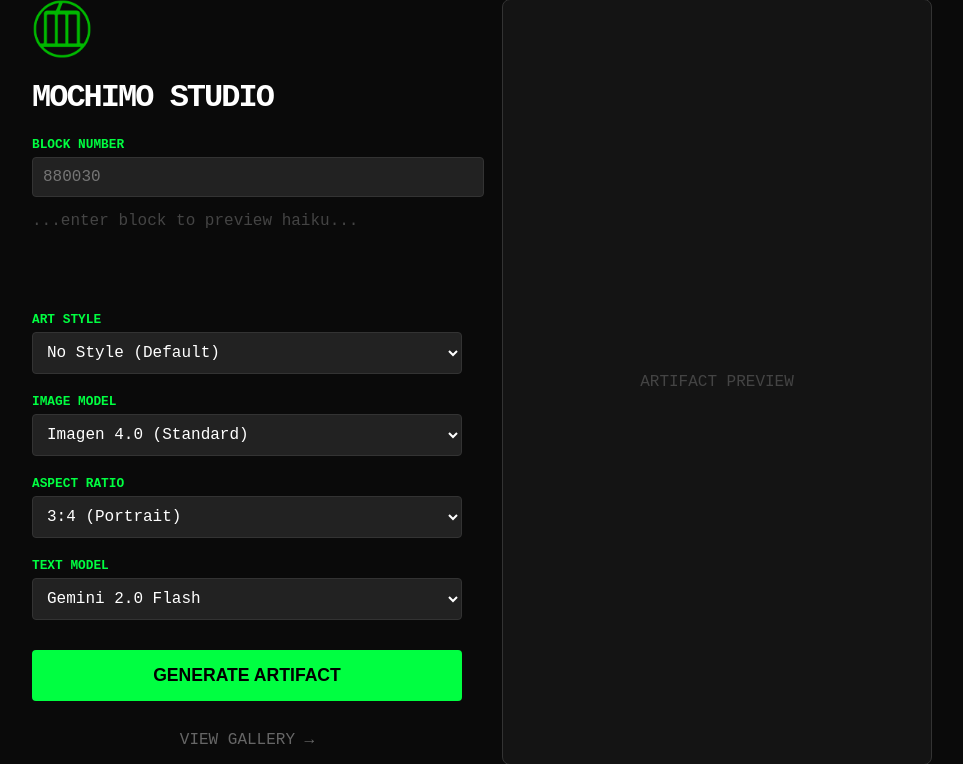
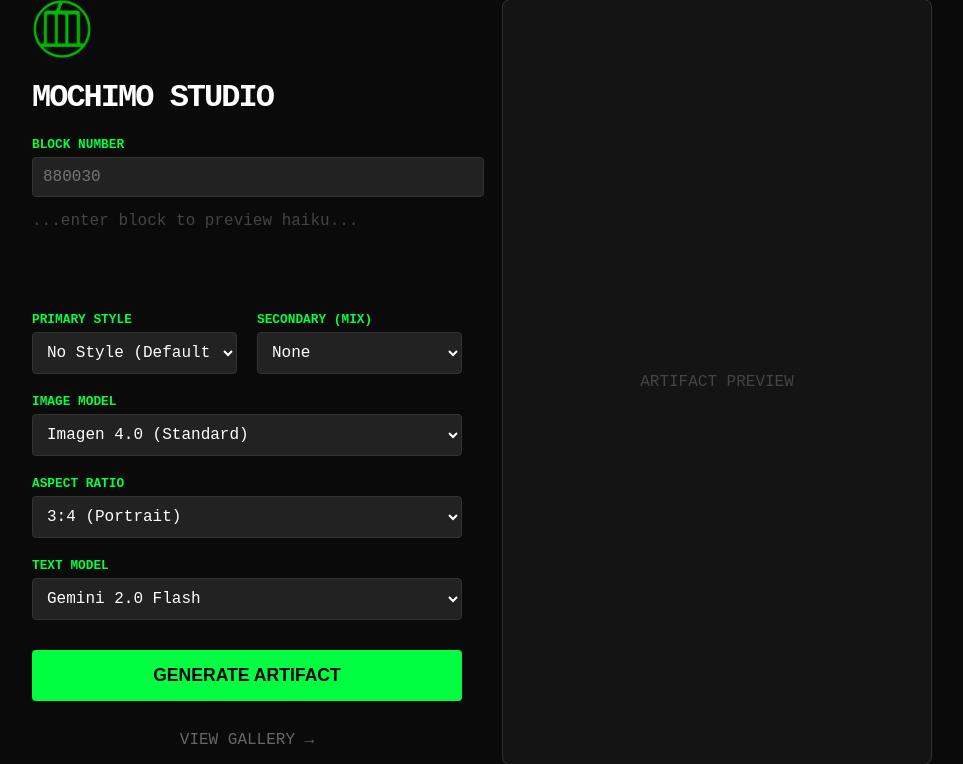
Before and after one commit to White-Tiger-Cyber/mochi-gallery, a Flask app: template templates/generator.html in a window 1280 px wide. Shown: the part 49-813 px from the top of the page, without its empty margins (158-1121 px from the left). Run offline with Flask 3, Linux system fonts and the light colour scheme; the template is opened without the code that fills it: most values are stand-ins (such as "Sample title", 1, 10 or a date in 2020); some libraries are stand-ins or nearby versions.

Commit message:
Added ability to select multiple styles into the UI for the 'Art Studio'

```diff
--- a/app.py
+++ b/app.py
@@ -77,7 +77,11 @@
 @app.route('/generate', methods=['POST'])
 def generate():
     block_num = int(request.form.get('block_num'))
-    style_id = request.form.get('style')
+
+    # CHANGED: Get both styles
+    style_id_1 = request.form.get('style_1')
+    style_id_2 = request.form.get('style_2')
+
     model = request.form.get('model')
     ar = request.form.get('ar')
     text_model = request.form.get('text_model')
@@ -85,23 +89,67 @@
     client = get_client()
     haiku = fetch_haiku(block_num)
 
+    # --- STYLE MERGING LOGIC ---
     style_data = None
-    if style_id != "none":
-        path = os.path.join(STYLE_DIR, f"{style_id}.json")
+    active_styles = []
+
+    # Helper to load a style dict
+    def load_style_json(sid):
+        if not sid or sid == "none": return None
+        path = os.path.join(STYLE_DIR, f"{sid}.json")
         if os.path.exists(path):
-            with open(path, 'r') as f: style_data = json.load(f)
+            with open(path, 'r') as f: return json.load(f)
+        return None
 
+    s1_data = load_style_json(style_id_1)
+    s2_data = load_style_json(style_id_2)
+
+    # Logic:
+    # 1. If only S1: Use S1
+    # 2. If only S2: Use S2
+    # 3. If Both: Merge them
+
+    if s1_data and not s2_data:
+        style_data = s1_data
+        active_styles.append(style_id_1)
+    elif s2_data and not s1_data:
+        style_data = s2_data
+        active_styles.append(style_id_2)
+    elif s1_data and s2_data:
+        # The Merge
+        active_styles = [style_id_1, style_id_2]
+        style_data = {
+            "style_name": f"{s1_data.get('style_name')} + {s2_data.get('style_name')}",
+            "visual_directives": (
+                "COMBINE THE FOLLOWING STYLES INTO A COHESIVE IMAGE:\n\n"
+                f"--- STYLE 1: {s1_data.get('style_name')} ---\n{s1_data.get('visual_directives')}\n\n"
+                f"--- STYLE 2: {s2_data.get('style_name')} ---\n{s2_data.get('visual_directives')}"
+            ),
+            # Default to S1's Aspect Ratio, unless S1 is missing it
+            "aspect_ratio": s1_data.get("aspect_ratio", s2_data.get("aspect_ratio"))
+        }
+
+    # Generate Prompt
     prompt = generate_image_prompt(client, haiku, style_data, ar, text_model=text_model)
+
+    # Paint
     img = generate_image_native(client, prompt, ar, model)
+
+    # Design
     design = get_design_directives(client, img, haiku, text_model=text_model)
     poster = render_poster(img, haiku, block_num, design)
 
-    filename = f"{style_id if style_id else 'custom'}_block_{block_num}_{int(time.time())}.png"
+    # Save
+    style_prefix = "_".join(active_styles) if active_styles else "custom"
+    filename = f"{style_prefix}_block_{block_num}_{int(time.time())}.png"
     save_path = os.path.join(OUTPUT_DIR, filename)
 
     meta = PngInfo()
     meta.add_text("Haiku", haiku)
     meta.add_text("Block", str(block_num))
+    if style_data:
+        meta.add_text("Style", style_data.get("style_name", "Custom"))
+
     poster.save(save_path, pnginfo=meta)
 
     return render_template('partial_result.html', filename=filename, prompt=prompt)
--- /dev/null
+++ b/assets/styles/darkfantasy.json
@@ -0,0 +1,5 @@
+{
+  "style_name": "Grim Dark Fantasy",
+ "aspect_ratio": "16:9",
+  "visual_directives": "Dark fantasy concept art style. Grim, atmospheric, and foreboding. Gothic architecture, ancient crumbling ruins, and mist-covered landscapes. High contrast lighting with deep shadows (chiaroscuro) and volumetric fog. Muted color palette dominated by greys, blacks, cold blues, and deep crimsons. Intricate details, weathered textures, and epic scale. A sense of ancient mystery and danger. Oil painting aesthetic."
+}
--- a/src/mochi_gallery.egg-info/SOURCES.txt
+++ b/src/mochi_gallery.egg-info/SOURCES.txt
@@ -6,8 +6,10 @@
 assets/fonts/sans_oswald.ttf
 assets/fonts/serif_playfair.ttf
 assets/fonts/typewriter_roboto.ttf
+assets/img/logo.png
 assets/styles/ansel.json
 assets/styles/cinema.json
+assets/styles/cyberpunk.json
 assets/styles/ghibli.json
 assets/styles/giger.json
 assets/styles/oil_paint.json
@@ -15,10 +17,12 @@
 assets/styles/pointilism.json
 assets/styles/popart.json
 assets/styles/quantum.json
+assets/styles/steampunk.json
 assets/styles/vangogh.json
 assets/styles/watercolor.json
 src/mochi_gallery/cli.py
 src/mochi_gallery/client.py
+src/mochi_gallery/gallery_utils.py
 src/mochi_gallery/models.py
 src/mochi_gallery/painter.py
 src/mochi_gallery.egg-info/PKG-INFO
--- a/src/mochi_gallery.egg-info/requires.txt
+++ b/src/mochi_gallery.egg-info/requires.txt
@@ -3,3 +3,4 @@
 pillow
 pydantic
 python-dotenv
+flask
--- a/src/mochi_gallery/client.py
+++ b/src/mochi_gallery/client.py
@@ -99,25 +99,38 @@
         else:
             sys.exit(f"Error painting image: {e}")
 
-# ADDED: text_model parameter
 def get_design_directives(client, image: Image.Image, haiku: str, text_model: str = "gemini-2.0-flash") -> DesignDirectives:
     print(f"3. Analyzing composition (using {text_model})...")
+
+    # 1. Define the Fallback Object first (so we can use it in multiple places)
+    fallback = DesignDirectives(
+        composition_analysis="Error or Safety Filter Triggered",
+        text_color_hex="#FFFFFF",
+        shadow_color_hex="#000000",
+        shadow_strength=180,
+        y_position_percent=50,
+        font_vibe="serif"
+    )
+
     prompt = (
         "Act as a Senior Graphic Designer. I need to overlay this Haiku on the image:\n"
         f"'{haiku}'\n"
         "Identify visual weight and negative space. Return JSON plan."
     )
+
     try:
-        # CHANGED: Use text_model variable instead of global
         response = client.models.generate_content(
             model=text_model, contents=[prompt, image],
             config=types.GenerateContentConfig(response_mime_type="application/json", response_schema=DesignDirectives)
         )
-        return response.parsed
+
+        # FIX: Explicitly check if parsed data exists
+        if response.parsed:
+            return response.parsed
+        else:
+            print(f"   [WARN] Design AI returned empty response (likely Safety Filter). Using defaults.")
+            return fallback
+
     except Exception as e:
-        print(f"Design AI failed ({e}), using defaults.")
-        return DesignDirectives(
-            composition_analysis="Error", text_color_hex="#FFFFFF",
-            shadow_color_hex="#000000", shadow_strength=180,
-            y_position_percent=50, font_vibe="serif"
-        )
+        print(f"   [WARN] Design AI failed ({e}), using defaults.")
+        return fallback
--- a/templates/generator.html
+++ b/templates/generator.html
@@ -63,13 +63,27 @@
                     <span style="color:#444">...enter block to preview haiku...</span>
                 </div>
 
-                <label>ART STYLE</label>
-                <select name="style">
-                    <option value="none">No Style (Default)</option>
-                    {% for style in styles %}
-                    <option value="{{ style.id }}">{{ style.name }}</option>
-                    {% endfor %}
-                </select>
+                <!-- STYLE SELECTION GRID -->
+                <div style="display: grid; grid-template-columns: 1fr 1fr; gap: 20px;">
+                    <div>
+                        <label>PRIMARY STYLE</label>
+                        <select name="style_1">
+                            <option value="none">No Style (Default)</option>
+                            {% for style in styles %}
+                            <option value="{{ style.id }}">{{ style.name }}</option>
+                            {% endfor %}
+                        </select>
+                    </div>
+                    <div>
+                        <label>SECONDARY (MIX)</label>
+                        <select name="style_2">
+                            <option value="none" selected>None</option>
+                            {% for style in styles %}
+                            <option value="{{ style.id }}">{{ style.name }}</option>
+                            {% endfor %}
+                        </select>
+                    </div>
+                </div>
 
                 <label>IMAGE MODEL</label>
                 <select name="model">
```
Also changed, not shown: 1 other file.
